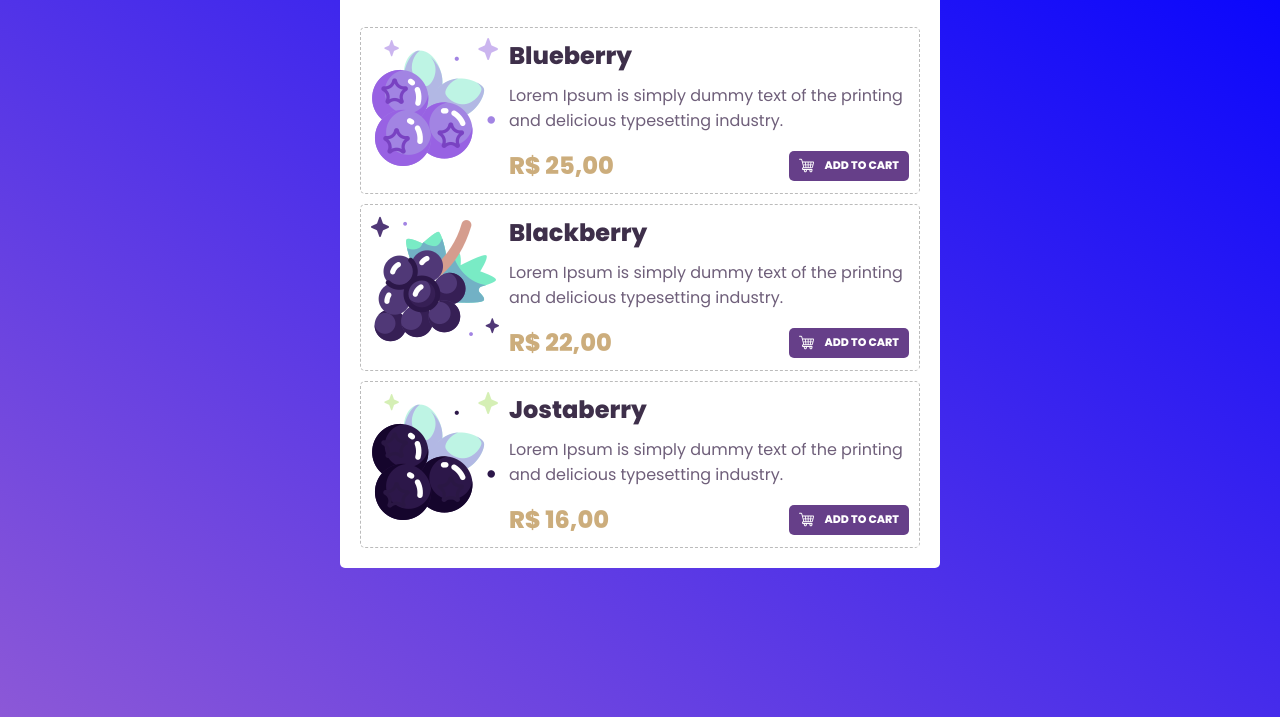
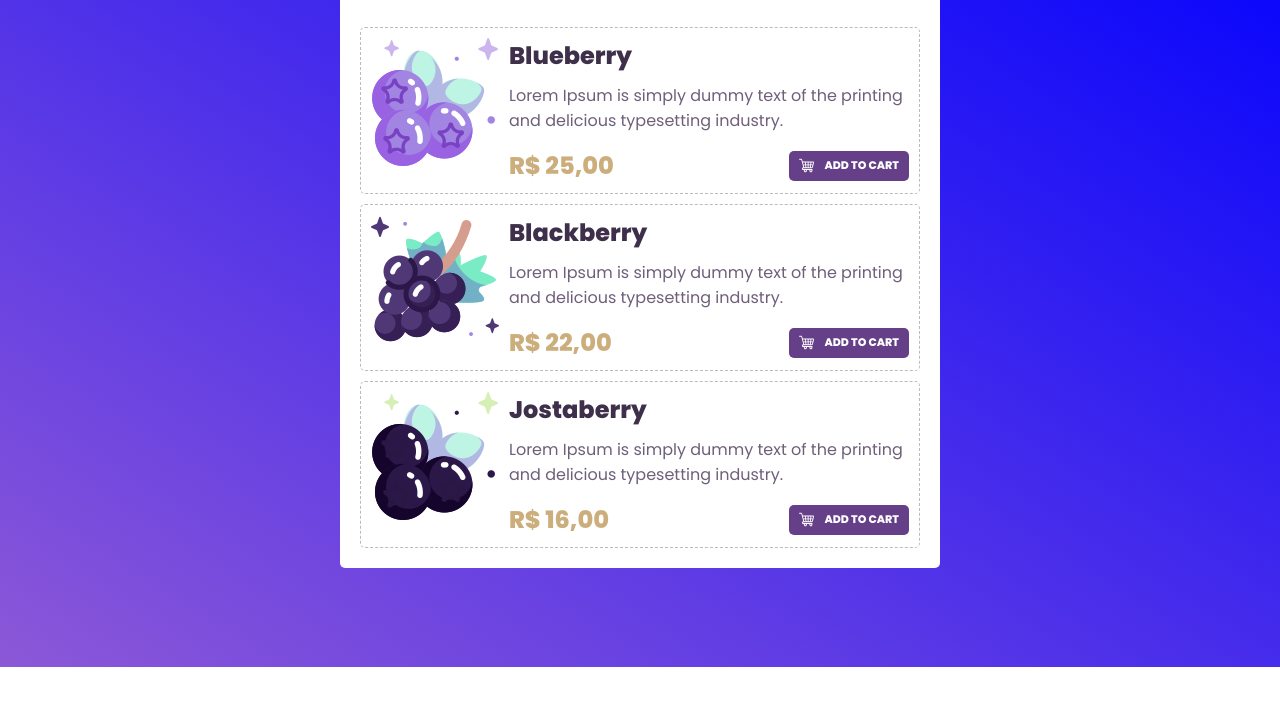
Before and after one commit to 4lex-passos/Shopping-Cart-with-React-Redux, a React app: page / in a window 1280 px wide. Shown: the part 133-850 px from the top of the page. Built offline with nearby package versions, Linux system fonts and the light colour scheme.

Commit message:
Update index.css

```diff
--- a/src/index.css
+++ b/src/index.css
@@ -10,7 +10,7 @@
 body {
     background-image: linear-gradient(to bottom left , blue, #8c58d7);
     background-repeat: no-repeat;
-    background-size: 100vw 100%;
+    background-size: 100vw 100vh;
     height: 100vh;
     display: flex;
     flex-wrap: wrap;
```
